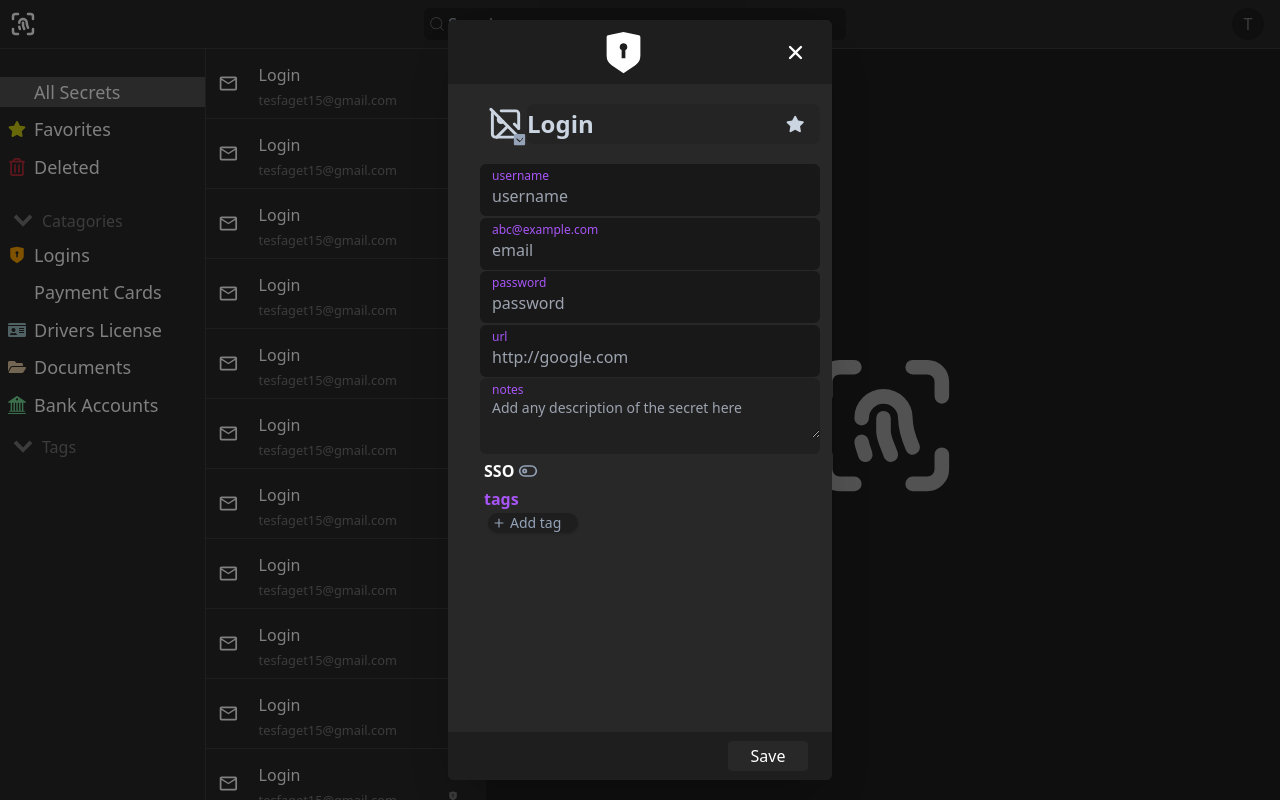
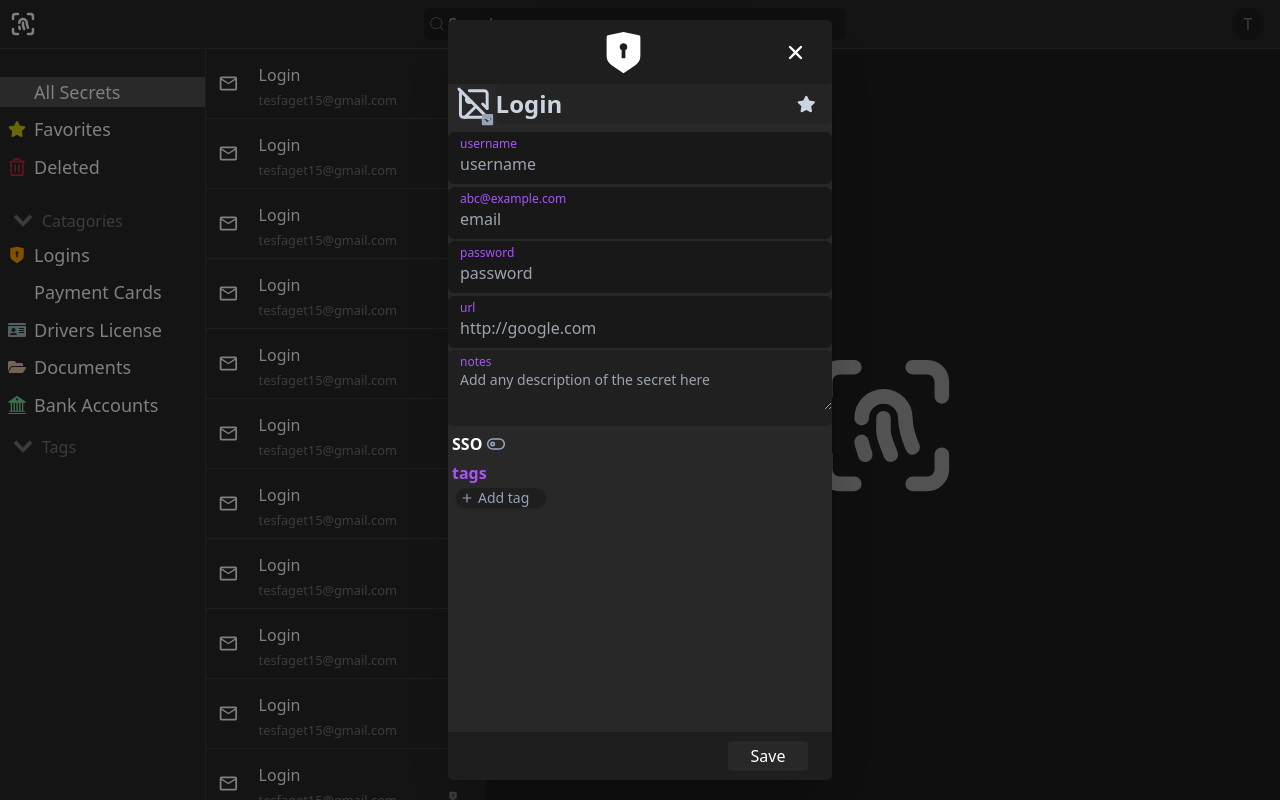
Before and after one commit to tesfatesfaye/FreePass, a React (Vite) app in the folder client/: page / in a window 1280 px wide. Built offline with nearby package versions, Linux system fonts and the light colour scheme; some icons are missing.

Commit message:
Refactored Login component layout and styling

```diff
--- a/client/src/components/secrets/selectedSecret/Login.tsx
+++ b/client/src/components/secrets/selectedSecret/Login.tsx
@@ -12,15 +12,15 @@ const LoginSecretComponent: FC = () => {
 
   return (
     <Modal>
-      <div className=" flex flex-col w-auto ml-8 gap-3 box-border pt-5 mr-3">
+
         <TitleContainer type="Login" />
-        <form className="flex flex-col gap-[1.5px]">
+        <form className="secret-form">
           {loginInputsList}
-          <TextArea/>
+          <TextArea />
           <SSOToggle />
           <AddTags />
         </form>
-      </div>
+
     </Modal>
   );
 };
```
